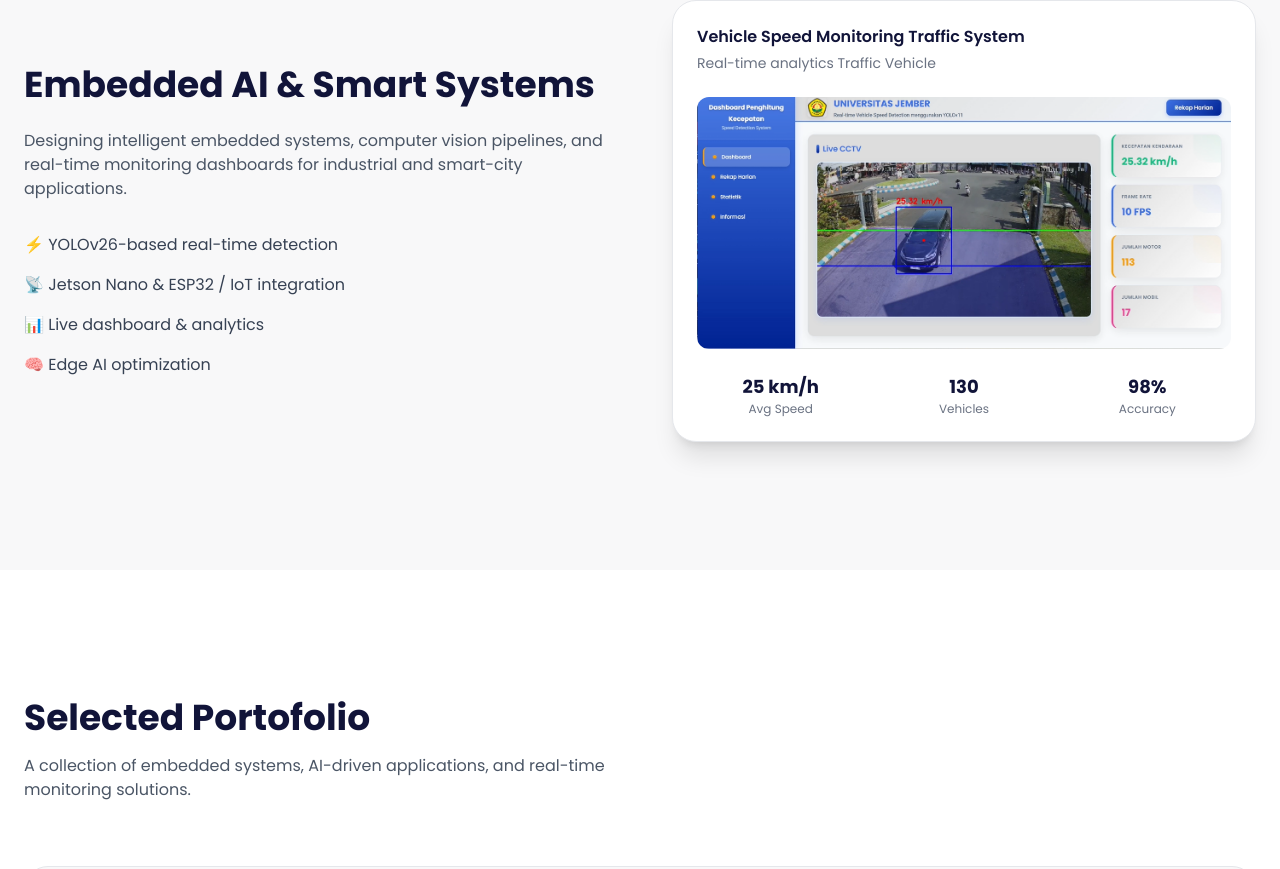
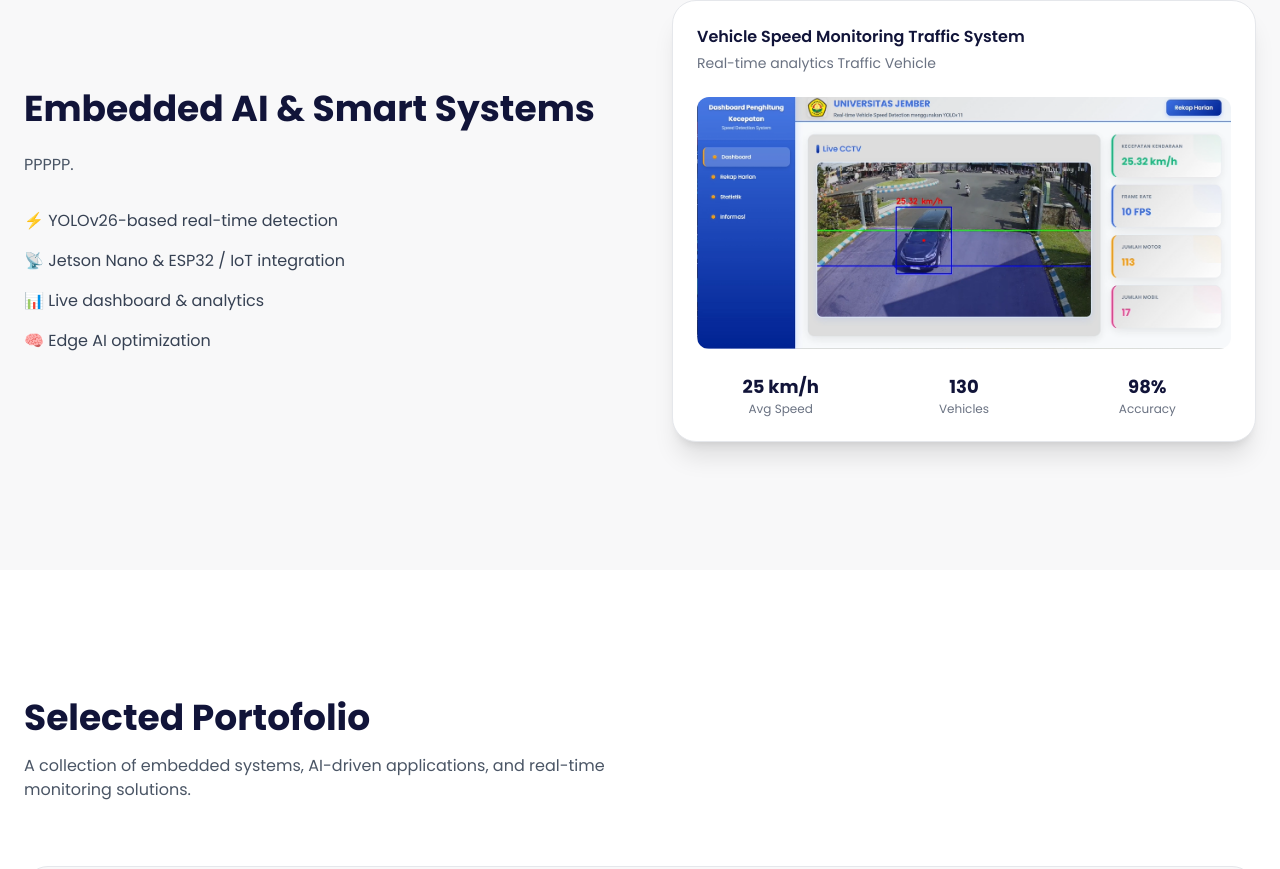
Before and after one commit to putrazxc/putra-gamav1, a React (Vite) app: page / in a window 1280 px wide. Shown: the part 980-1849 px from the top of the page. Built offline with nearby package versions, Linux system fonts and the light colour scheme.

Commit message:
update
Updated the description in DashboardMockup.jsx to include a placeholder and added a comment about the mockup.

```diff
--- a/src/components/DashboardMockup.jsx
+++ b/src/components/DashboardMockup.jsx
@@ -10,10 +10,12 @@ const DashboardMockup = () => {
           </h2>
 
           <p className="mt-6 text-gray-600">
-            Designing intelligent embedded systems, computer vision pipelines,
+            PPPPP.
+          </p>
+
+{/* #Designing intelligent embedded systems, computer vision pipelines,
             and real-time monitoring dashboards for industrial and smart-city
-            applications.
-          </p>
+            applications. Right Mockup */}
 
           <ul className="mt-8 space-y-4 text-gray-700">
             <li>⚡ YOLOv26-based real-time detection</li>
```
